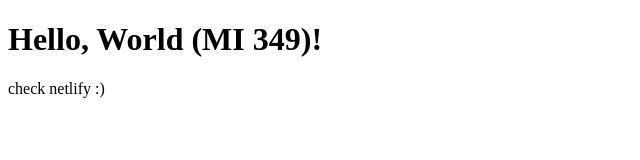
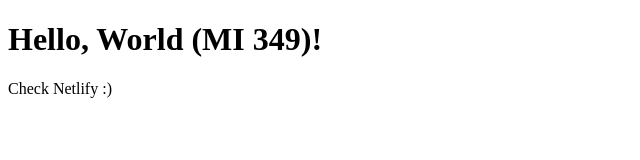
Before and after one commit to nadiaolejnik/hello_mi349, a plain HTML site: page index.html in a window 1280 px wide. Shown: the full height of the page, 0-640 px from the left. Drawn offline with Linux system fonts and the light colour scheme.

Commit message:
Small change to check Netlify deployment

```diff
--- a/index.html
+++ b/index.html
@@ -8,6 +8,6 @@
 </head>
 <body>
     <h1>Hello, World (MI 349)!</h1>
-    <p>check netlify :)</p>
+    <p>Check Netlify :)</p>
 </body>
 </html>
```
